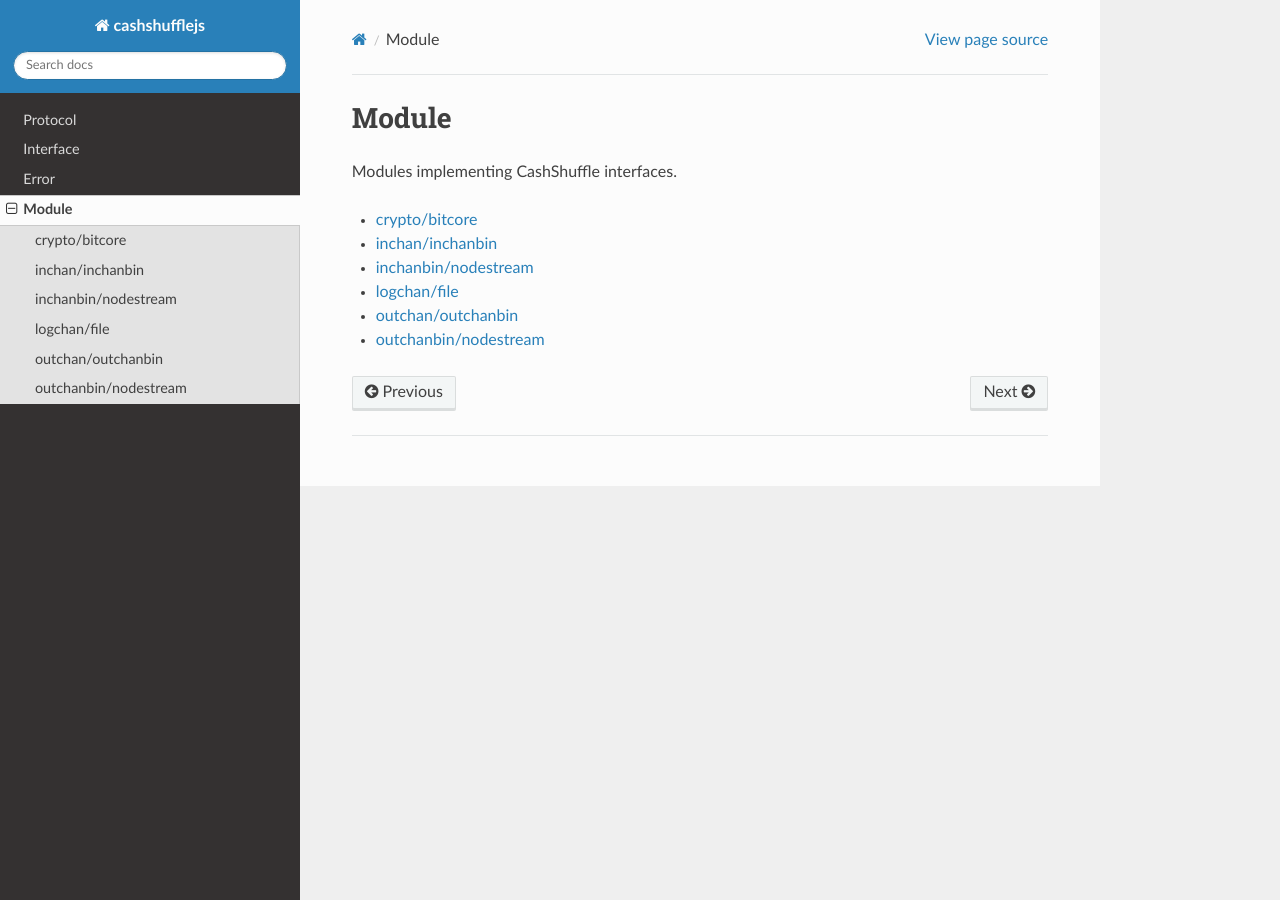
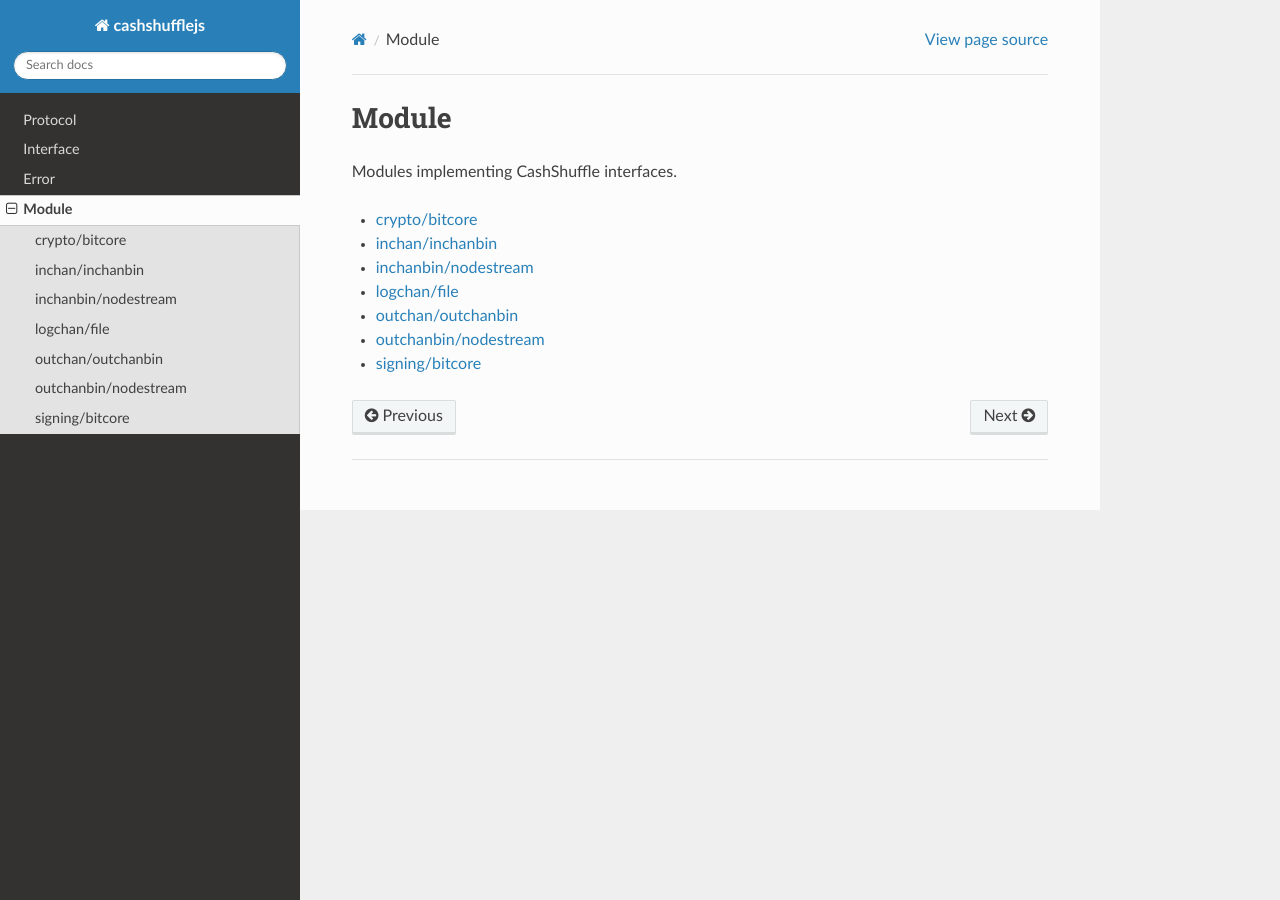
Before and after one commit to bookmoons/cashshufflejs, a Sphinx documentation site: the page built from doc/module.rst, in a window 1280 px wide. Built offline with Sphinx 7.4.7 and the Read the Docs theme 2.0.0, drawn with Linux system fonts in a browser that asks for light colours.

Commit message:
doc: Add signing/bitcore

```diff
--- a/doc/module.rst
+++ b/doc/module.rst
@@ -10,3 +10,4 @@
    module/logchan/file
    module/outchan/outchanbin
    module/outchanbin/nodestream
+   module/signing/bitcore
--- /dev/null
+++ b/doc/module/signing/bitcore.rst
@@ -0,0 +1,5 @@
+signing/bitcore
+---------------
+
+.. automodule:: signing/bitcore
+   :members:
```
